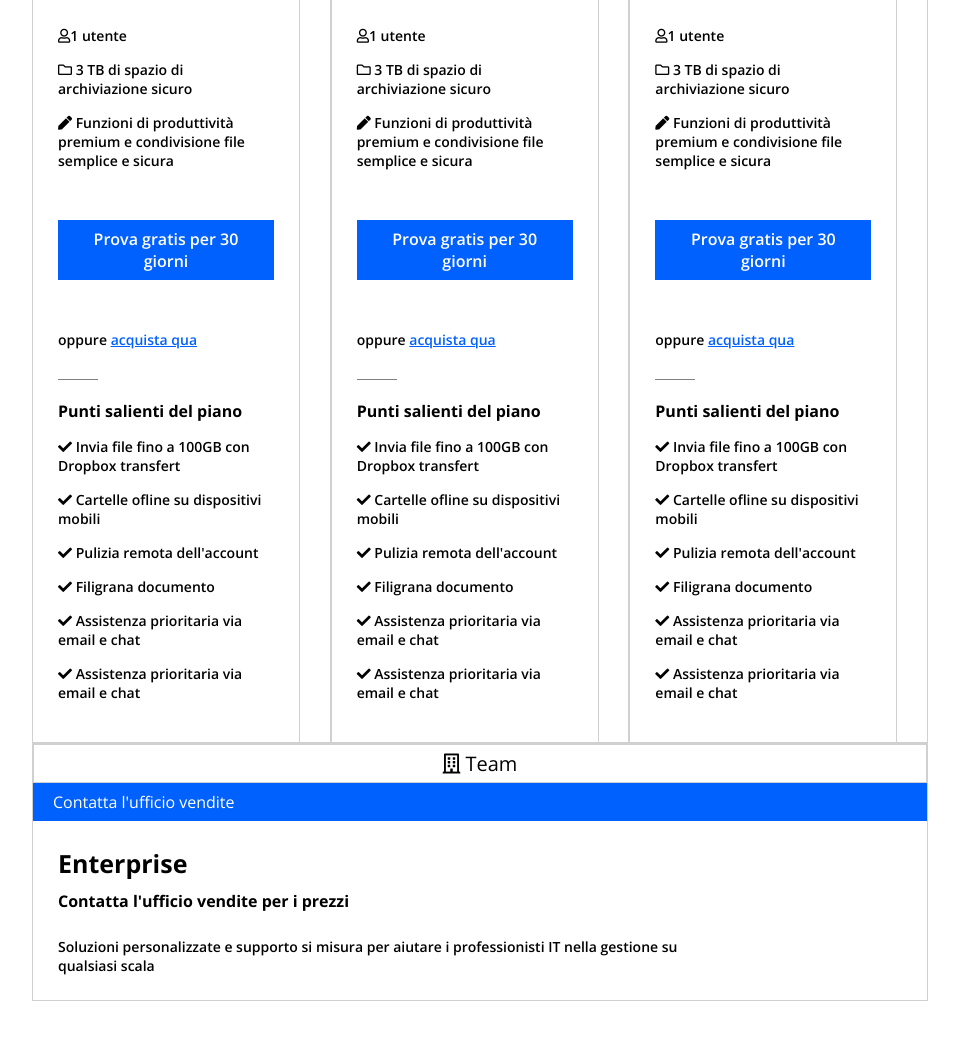
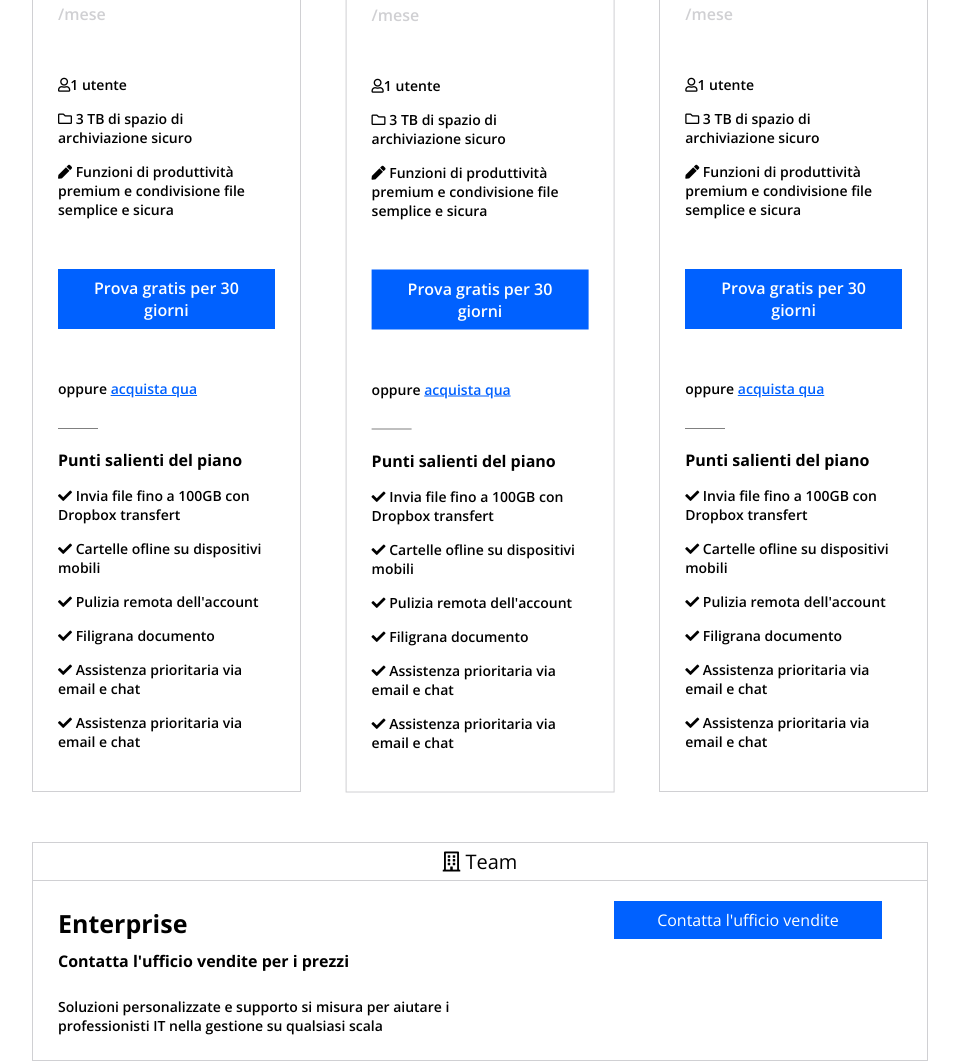
Before and after one commit to MarioFantasia/htmlcss-dropbox, a plain HTML site: page index.html in a window 1280 px wide. Shown: the part 1301-2365 px from the top of the page, without its empty margins (160-1119 px from the left). Drawn offline with nearby package versions, Linux system fonts and the light colour scheme.

Commit message:
Immagini sezione tools. Modifiche sezione business

```diff
--- a/css/style.css
+++ b/css/style.css
@@ -166,22 +166,18 @@
 
     .business-raw {
         width: 100%;
+        position: relative;
+        margin-top: 50px;
     }
 
     .colonna {
         width: 100%;
-        display: inline-block;
         border: 1px solid #d0d0d3;
         display: inline-block;
     }
 
     .colonna-raw {
-        width: calc(100%/3);
-    }
-
-    .colonna-raw h6, .colonna-raw .info {
-        width: 90%;
-        border-right: 1px solid #d0d0d3;
+        width: 30%;
     }
 
     h6 {
@@ -189,7 +185,18 @@
         font-weight: 500;
         text-align: center;
         padding: 5px;
-        border: 1px solid #d0d0d3;
+        border-bottom: 1px solid #d0d0d3;
+    }
+
+    .colonna-raw-2 {
+        position: absolute;
+        top: 50%;
+        left: 50%;
+        transform: translate(-50%, -50%);
+    }
+
+    .colonna-raw-3 {
+        float: right;
     }
 
 
@@ -261,16 +268,28 @@
         margin: 15px 0;
     }
 
+    .business-bottom {
+        margin-top: 50px;
+    }
+
+    .button-contact {
+        width: 30%;
+        float: right;
+        margin: 20px 45px;
+        text-align: center;
+    }
+
     .bottom-container {
         width: 75%;
-        display: inline-block;
     }
 
+    .info-bottom {
+        width: 70%;
+    }
 
     .ufficio {
         margin-bottom: 25px;
     }
-
 
     /* /section-business */
 
@@ -329,8 +348,6 @@
         padding-bottom: 30px;
     }
 
-
-
     .strumento {
         width: 33%;
         display: inline-block;
--- a/index.html
+++ b/index.html
@@ -86,27 +86,6 @@
 
 
                     <div class="business-raw clearfix">
-                        <div class="colonna colonna-raw">
-                            <h6><i class="far fa-user"></i> Singolo</h6>
-                            <ul class="info">
-                                <li class="piano">Professional</li>
-                                <li class="costo">19,99 €</li>
-                                <li class="mese">/mese</li>
-                                <li class="testo n-utenti"><i class="far fa-user"></i>1 utente</li>
-                                <li class="testo memoria"><i class="far fa-folder"></i> 3 TB di spazio di archiviazione sicuro</li>
-                                <li class="testo"><i class="fas fa-pen"></i> Funzioni di produttività premium e condivisione file semplice e sicura</li>
-                                <li class="button"><a href="#">Prova gratis per 30 giorni</a></li>
-                                <li class="testo link">oppure <a href="#">acquista qua</a></li>
-                                <li class="linea"></li>
-                                <li class="punti">Punti salienti del piano</li>
-                                <li class="testo punto"><i class="fas fa-check"></i> Invia file fino a 100GB con Dropbox transfert</li>
-                                <li class="testo punto"><i class="fas fa-check"></i> Cartelle ofline su dispositivi mobili</li>
-                                <li class="testo punto"><i class="fas fa-check"></i> Pulizia remota dell'account</li>
-                                <li class="testo punto"><i class="fas fa-check"></i> Filigrana documento</li>
-                                <li class="testo punto"><i class="fas fa-check"></i> Assistenza prioritaria via email e chat</li>
-                                <li class="testo punto"><i class="fas fa-check"></i> Assistenza prioritaria via email e chat</li>
-                            </ul>
-                        </div>
 
                         <div class="colonna colonna-raw">
                             <h6><i class="far fa-user"></i> Singolo</h6>
@@ -130,7 +109,29 @@
                             </ul>
                         </div>
 
-                        <div class="colonna colonna-raw">
+                        <div class="colonna colonna-raw colonna-raw-2">
+                            <h6><i class="far fa-user"></i> Singolo</h6>
+                            <ul class="info">
+                                <li class="piano">Professional</li>
+                                <li class="costo">19,99 €</li>
+                                <li class="mese">/mese</li>
+                                <li class="testo n-utenti"><i class="far fa-user"></i>1 utente</li>
+                                <li class="testo memoria"><i class="far fa-folder"></i> 3 TB di spazio di archiviazione sicuro</li>
+                                <li class="testo"><i class="fas fa-pen"></i> Funzioni di produttività premium e condivisione file semplice e sicura</li>
+                                <li class="button"><a href="#">Prova gratis per 30 giorni</a></li>
+                                <li class="testo link">oppure <a href="#">acquista qua</a></li>
+                                <li class="linea"></li>
+                                <li class="punti">Punti salienti del piano</li>
+                                <li class="testo punto"><i class="fas fa-check"></i> Invia file fino a 100GB con Dropbox transfert</li>
+                                <li class="testo punto"><i class="fas fa-check"></i> Cartelle ofline su dispositivi mobili</li>
+                                <li class="testo punto"><i class="fas fa-check"></i> Pulizia remota dell'account</li>
+                                <li class="testo punto"><i class="fas fa-check"></i> Filigrana documento</li>
+                                <li class="testo punto"><i class="fas fa-check"></i> Assistenza prioritaria via email e chat</li>
+                                <li class="testo punto"><i class="fas fa-check"></i> Assistenza prioritaria via email e chat</li>
+                            </ul>
+                        </div>
+
+                        <div class="colonna colonna-raw colonna-raw-3">
                             <h6><i class="far fa-user"></i> Singolo</h6>
                             <ul class="info">
                                 <li class="piano">Professional</li>
@@ -153,20 +154,12 @@
                         </div>
                     </div>
 
-
-
-
-
-
-
-
-
                     <div class="business-bottom">
-                        <div class="colonna">
+                        <div class="colonna column-bottom">
                             <h6><i class="far fa-building"></i> Team</h6>
                             <div class="button button-contact"><a href="#">Contatta l'ufficio vendite</a></div>
                             <div class="bottom-container">
-                                <ul class="info">
+                                <ul class="info info-bottom">
                                     <li class="piano piano-bottom">Enterprise</li>
                                     <li class="costo ufficio">Contatta l'ufficio vendite per i prezzi</li>
                                     <li class="testo">Soluzioni personalizzate e supporto si misura per aiutare i professionisti IT nella gestione su qualsiasi scala</li>
@@ -192,13 +185,10 @@
             </section>
             <!-- /sezione partner -->
 
-            <!-- sezione tools -->
+            <!-- sezione tools: h2, strumento: img, tootlstext: h3, p -->
             <section class="tools">
                 <h2>Esegui più operazioni con Dropbox business</h2>
-                <div class="strumenti">
 
-
-                    <div class="tools-raw">
                 <div class="strumento">
                     <img src="img/business-feature-switching-tools.png" alt="img">
                     <div class="tools-text">
@@ -206,50 +196,48 @@
                         <p>Porta a termine le attività quotidiane con un solo strumento. Crea, modifica e condividi contenuti cloud da Documenti, Fogli e Presentazioni di Google, file Microsoft Office e <span>Dropbox Paper</span> direttamente da Dropbox.</p>
                     </div>
                 </div>
+
                 <div class="strumento">
-                            <img src="img/business-feature-switching-tools.png" alt="img">
+                    <img src="img/business-feature-coordinate-it.png" alt="img">
                     <div class="tools-text">
                         <h3>Passa di meno da uno strumento all'altro</h3>
                         <p>Porta a termine le attività quotidiane con un solo strumento. Crea, modifica e condividi contenuti cloud da Documenti, Fogli e Presentazioni di Google, file Microsoft Office e <span>Dropbox Paper</span> direttamente da Dropbox.</p>
                     </div>
                 </div>
+
                 <div class="strumento">
-                            <img src="img/business-feature-switching-tools.png" alt="img">
+                    <img src="img/business-feature-multi-device.png" alt="img">
                     <div class="tools-text">
                         <h3>Passa di meno da uno strumento all'altro</h3>
                         <p>Porta a termine le attività quotidiane con un solo strumento. Crea, modifica e condividi contenuti cloud da Documenti, Fogli e Presentazioni di Google, file Microsoft Office e <span>Dropbox Paper</span> direttamente da Dropbox.</p>
                     </div>
                 </div>
-                    </div>
 
-
-
-                    <div class="tools-raw">
                 <div class="strumento">
-                            <img src="img/business-feature-switching-tools.png" alt="img">
+                    <img src="img/business-feature-integrations-it.png" alt="img">
                     <div class="tools-text">
                         <h3>Passa di meno da uno strumento all'altro</h3>
                         <p>Porta a termine le attività quotidiane con un solo strumento. Crea, modifica e condividi contenuti cloud da Documenti, Fogli e Presentazioni di Google, file Microsoft Office e <span>Dropbox Paper</span> direttamente da Dropbox.</p>
                     </div>
                 </div>
+
                 <div class="strumento">
-                            <img src="img/business-feature-switching-tools.png" alt="img">
+                    <img src="img/business-feature-send-files-it.png" alt="img">
                     <div class="tools-text">
                         <h3>Passa di meno da uno strumento all'altro</h3>
                         <p>Porta a termine le attività quotidiane con un solo strumento. Crea, modifica e condividi contenuti cloud da Documenti, Fogli e Presentazioni di Google, file Microsoft Office e <span>Dropbox Paper</span> direttamente da Dropbox.</p>
                     </div>
                 </div>
+
                 <div class="strumento">
-                            <img src="img/business-feature-switching-tools.png" alt="img">
+                    <img src="img/business-feature-security.png" alt="img">
                     <div class="tools-text">
                         <h3>Passa di meno da uno strumento all'altro</h3>
                         <p>Porta a termine le attività quotidiane con un solo strumento. Crea, modifica e condividi contenuti cloud da Documenti, Fogli e Presentazioni di Google, file Microsoft Office e <span>Dropbox Paper</span> direttamente da Dropbox.</p>
                     </div>
                 </div>
-                    </div>
-                </div>
             </section>
-            <!-- sezione tools -->
+            <!-- /sezione tools: h2, strumento: img, tootlstext: h3, p -->
 
         </main>
         <!-- /MAIN: SECTIONS: sezione-banner,sezione-business, sezione-partner, sezione-operazioni, sezione-team, sezione-faq -->
```
Lines whose indentation alone changed are shown as unchanged.
